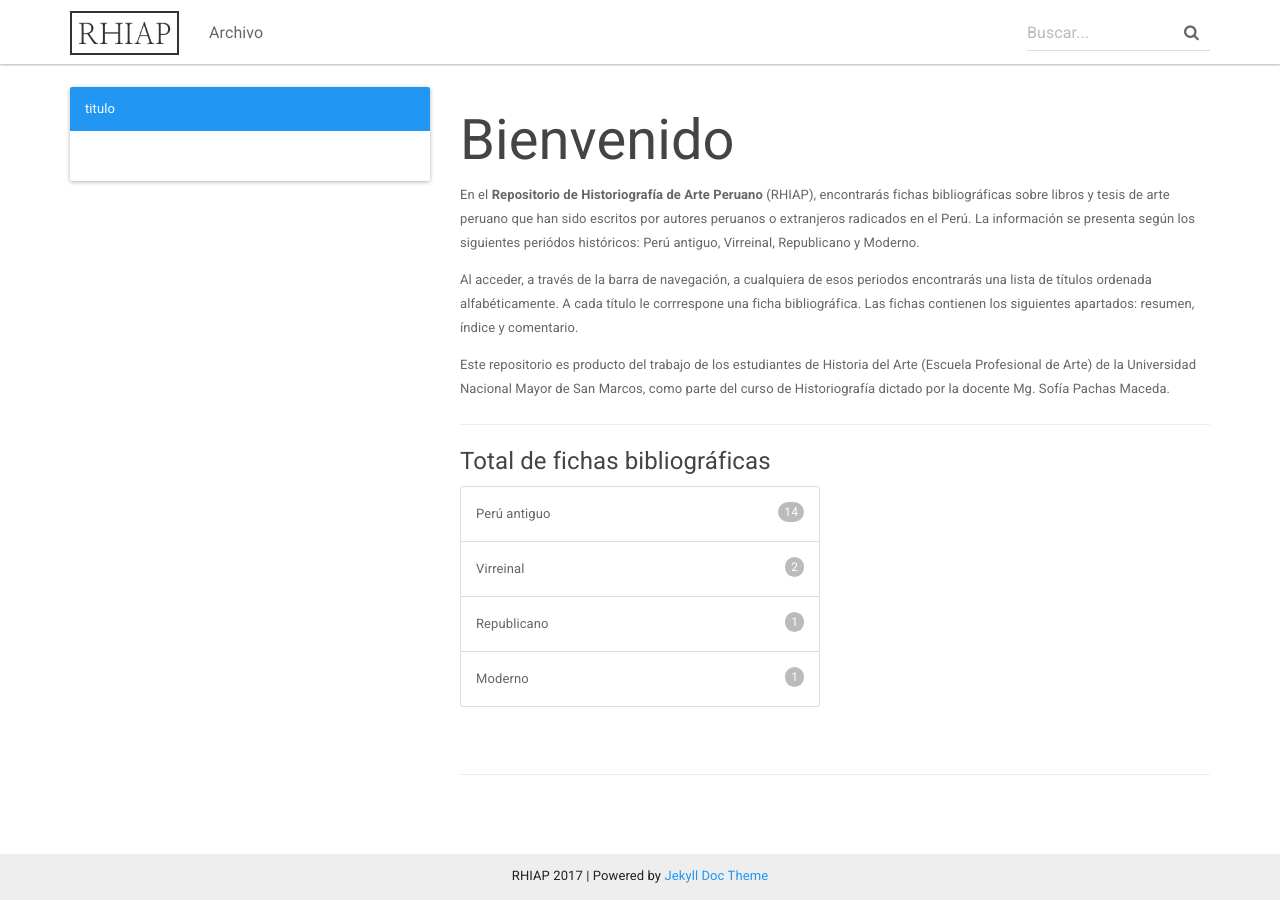
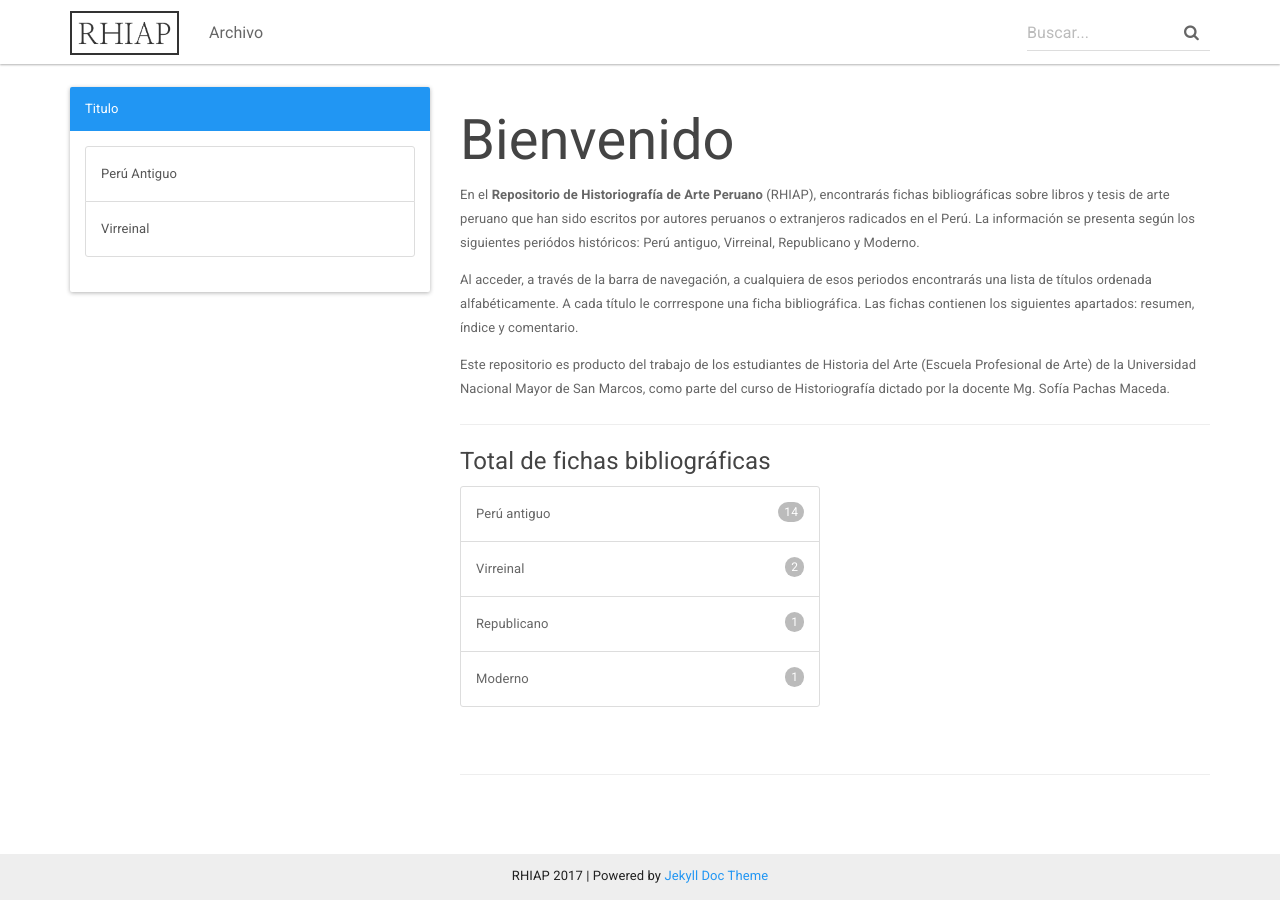
Before and after one commit to RHIAP/RHIAP.github.io, a Jekyll site: the page built from _archivo/index.md, in a window 1280 px wide. Built offline with Jekyll 4.4.1, drawn with Linux system fonts in a browser that asks for light colours; nearby versions of some CDN libraries.

Commit message:
Update archivo_nav.html
p

```diff
--- a/_includes/archivo_nav.html
+++ b/_includes/archivo_nav.html
@@ -1,6 +1,7 @@
 <div class="panel panel-primary">
+	{% for section in site.data.docs %}
   	<div class="panel-heading">
-    		titulo
+    		Titulo
   	</div>
  	<div class="panel-body">
   		<ul class="list-group">
@@ -11,4 +12,5 @@
         		{% endfor %}
 		</ul>
 	</div>
+	{% endfor %}
 </div>
```
